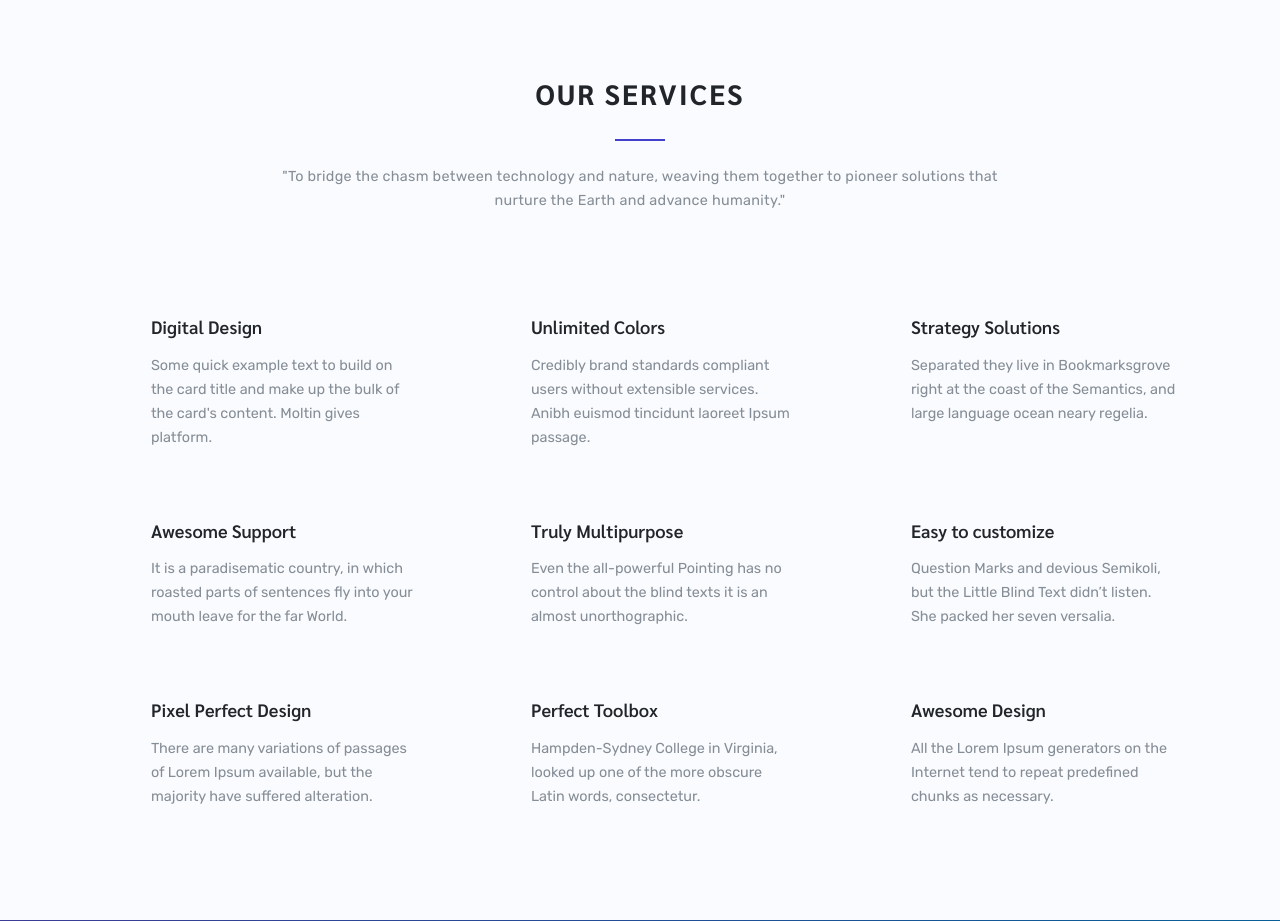
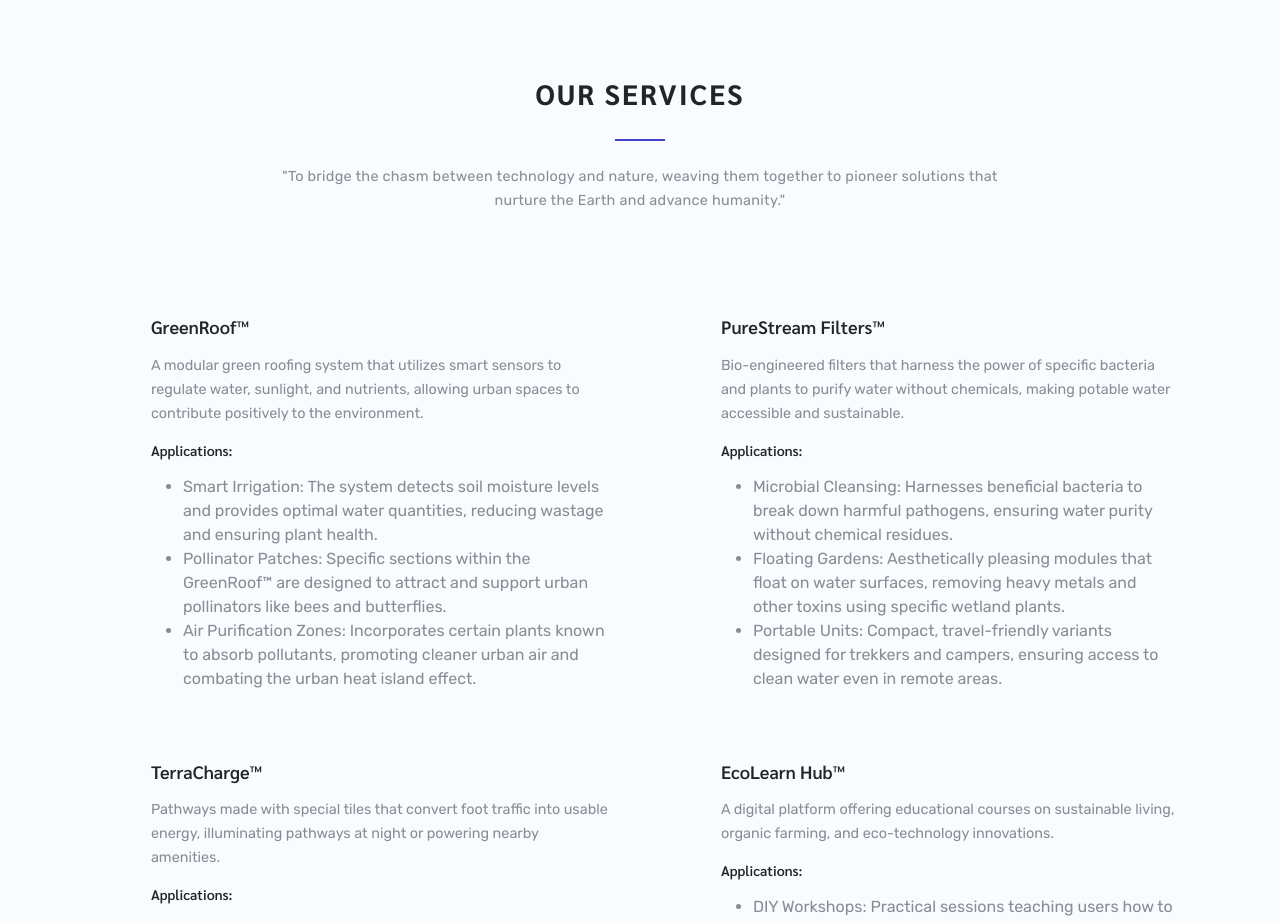
Before and after one commit to minhcsp/ASE230-Company-website, a PHP site: page / in a window 1280 px wide. Shown: the part 1278-2199 px from the top of the page. Run offline with PHP 8.4, Linux system fonts and the light colour scheme; some web fonts are replaced; grey boxes are pictures that could not be loaded.

Commit message:
readJson

```diff
--- a/index.php
+++ b/index.php
@@ -1,5 +1,6 @@
 <?php
     require 'lib/readText.php';
+    require 'lib/readJSON.php'
 ?>
 
 <!DOCTYPE html>
@@ -156,134 +157,55 @@
     </section>
     <!--END FEATURES-->
 
+    <?php
+    $services = readJSON('services.json');
+
+    function displayApplications($applications) {
+        echo '<ul class="pt-2 text-muted">';
+        foreach ($applications as $application) {
+            echo '<li>' . $application . '</li>';
+        }
+        echo '</ul>';
+    }
+
+    function displayServices($services) {
+        foreach ($services['products_services'] as $service) {
+            echo '<div class="col-lg-6 mt-4">';
+            echo '<div class="services-box">';
+            echo '<div class="d-flex">';
+            echo '<i class="pe-7s-diamond text-primary"></i>';
+            echo '<div class="ms-4">';
+            echo '<h4>' . $service['name'] . '</h4>';
+            echo '<p class="pt-2 text-muted">' . $service['description'] . '</p>';
+
+            echo '<h5>Applications:</h5>';
+            displayApplications($service['applications']);
+
+            echo '</div>';
+            echo '</div>';
+            echo '</div>';
+            echo '</div>';
+        }
+    }
+    ?>
     <!--START SERVICES-->
-    <section class="section bg-light " id="services">
+    <section class="section bg-light" id="services">
     <div class="container">
         <div class="row">
             <div class="col-lg-8 offset-lg-2">
                 <h1 class="section-title text-center">Our Services</h1>
                 <div class="section-title-border mt-3"></div>
-                    <p class="section-subtitle text-muted text-center pt-4 font-secondary"><?php echo readPlainText('statement.txt'); ?></p>
+                <p class="section-subtitle text-muted text-center pt-4 font-secondary">
+                <?php echo readPlainText('statement.txt'); ?>
+                </p>
             </div>
         </div>
         <div class="row mt-5">
-                <div class="col-lg-4 mt-4">
-                    <div class="services-box">
-                        <div class="d-flex">
-                            <i class="pe-7s-diamond text-primary"></i>
-                            <div class="ms-4">
-                                <h4>Digital Design</h4>
-                                <p class="pt-2 text-muted">Some quick example text to build on the card title and make
-                                    up the bulk of the card's content. Moltin gives platform.</p>
-                            </div>
-                        </div>
-                    </div>
-                </div>
-                <div class="col-lg-4 mt-4">
-                    <div class="services-box">
-                        <div class="d-flex">
-                            <i class="pe-7s-display2 text-primary"></i>
-                            <div class="ms-4">
-                                <h4>Unlimited Colors</h4>
-                                <p class="pt-2 text-muted">Credibly brand standards compliant users without extensible
-                                    services. Anibh euismod tincidunt laoreet Ipsum passage.</p>
-                            </div>
-                        </div>
-                    </div>
-                </div>
-                <div class="col-lg-4 mt-4">
-                    <div class="services-box">
-                        <div class="d-flex">
-                            <i class="pe-7s-piggy text-primary"></i>
-                            <div class="ms-4">
-                                <h4>Strategy Solutions</h4>
-                                <p class="pt-2 text-muted">Separated they live in Bookmarksgrove right at the coast of
-                                    the Semantics, and large language ocean neary regelia.</p>
-                            </div>
-                        </div>
-                    </div>
-                </div>
-            </div>
-            <div class="row">
-                <div class="col-lg-4 mt-4">
-                    <div class="services-box">
-                        <div class="d-flex">
-                            <i class="pe-7s-science text-primary"></i>
-                            <div class="ms-4">
-                                <h4>Awesome Support</h4>
-                                <p class="pt-2 text-muted">It is a paradisematic country, in which roasted parts of
-                                    sentences fly into your mouth leave for the far World.</p>
-                            </div>
-                        </div>
-                    </div>
-                </div>
-                <div class="col-lg-4 mt-4">
-                    <div class="services-box">
-                        <div class="d-flex">
-                            <i class="pe-7s-news-paper text-primary"></i>
-                            <div class="ms-4">
-                                <h4>Truly Multipurpose</h4>
-                                <p class="pt-2 text-muted">Even the all-powerful Pointing has no control about the blind
-                                    texts it is an almost unorthographic.</p>
-                            </div>
-                        </div>
-                    </div>
-                </div>
-                <div class="col-lg-4 mt-4">
-                    <div class="services-box">
-                        <div class="d-flex">
-                            <i class="pe-7s-plane text-primary"></i>
-                            <div class="ms-4">
-                                <h4>Easy to customize</h4>
-                                <p class="pt-2 text-muted">Question Marks and devious Semikoli, but the Little Blind
-                                    Text didn’t listen. She packed her seven versalia.</p>
-                            </div>
-                        </div>
-                    </div>
-                </div>
-            </div>
-
-            <div class="row">
-                <div class="col-lg-4 mt-4">
-                    <div class="services-box">
-                        <div class="d-flex">
-                            <i class="pe-7s-arc text-primary"></i>
-                            <div class="ms-4">
-                                <h4>Pixel Perfect Design</h4>
-                                <p class="pt-2 text-muted">There are many variations of passages of Lorem Ipsum
-                                    available, but the majority have suffered alteration.</p>
-                            </div>
-                        </div>
-                    </div>
-                </div>
-                <div class="col-lg-4 mt-4">
-                    <div class="services-box">
-                        <div class="d-flex">
-                            <i class="pe-7s-tools text-primary"></i>
-                            <div class="ms-4">
-                                <h4>Perfect Toolbox</h4>
-                                <p class="pt-2 text-muted">Hampden-Sydney College in Virginia, looked up one of the more
-                                    obscure Latin words, consectetur.</p>
-                            </div>
-                        </div>
-                    </div>
-                </div>
-                <div class="col-lg-4 mt-4">
-                    <div class="services-box">
-                        <div class="d-flex">
-                            <i class="pe-7s-timer text-primary"></i>
-                            <div class="ms-4">
-                                <h4>Awesome Design</h4>
-                                <p class="pt-2 text-muted">All the Lorem Ipsum generators on the Internet tend to repeat
-                                    predefined chunks as necessary.</p>
-                            </div>
-                        </div>
-                    </div>
-                </div>
+            <?php displayServices($services); ?>
         </div>
     </div>
     </section>
-    <!--START SERVICES-->
+    <!--END SERVICES-->
 
     <!--START WEBSITE-DESCRIPTION-->
     <section class="section bg-web-desc">
--- /dev/null
+++ b/lib/readJSON.php
@@ -0,0 +1,12 @@
+<?php
+
+function readJSON($filePath) {
+    if (file_exists($filePath)) {
+        $jsonData = file_get_contents($filePath);
+        return json_decode($jsonData, true);
+    } else {
+        return "File not found.";
+    }
+}
+
+?>
```
Lines whose indentation alone changed are shown as unchanged.
